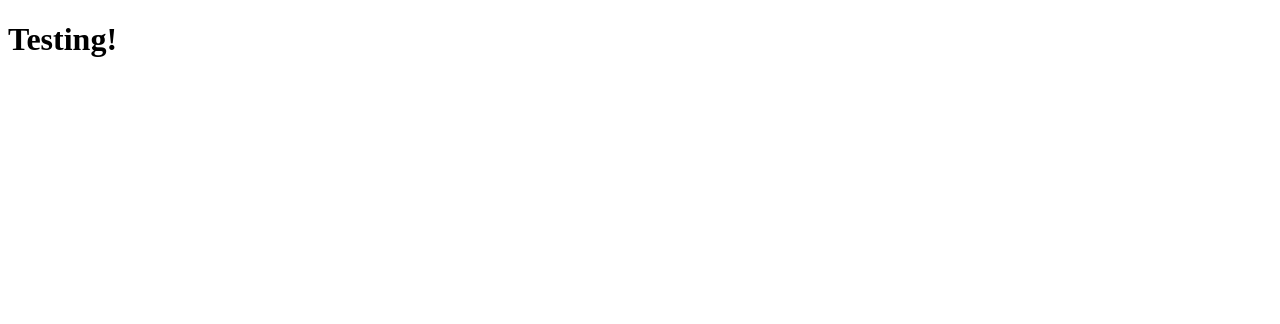
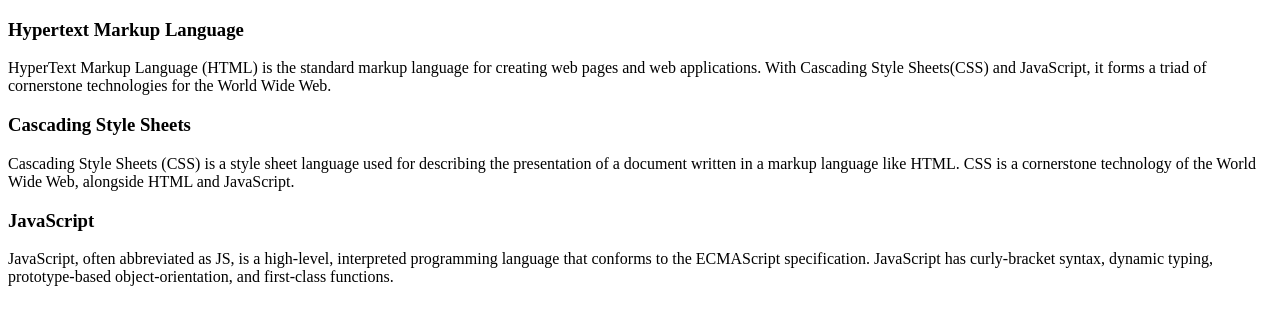
Before and after one commit to ChrisGitmed/react-practice, a React app in the folder react-accordion-component/: page / in a window 1280 px wide. Shown: the top 324 px of the page. Built offline with nearby package versions, Linux system fonts and the light colour scheme; the HTML template or start-up script is replaced by a standard one.

Commit message:
Added all the basic data.

```diff
--- a/react-accordion-component/src/accordion.jsx
+++ b/react-accordion-component/src/accordion.jsx
@@ -2,6 +2,42 @@ import React from 'react';
 
 export default class Accordion extends React.Component {
   render() {
-    return <h1>Testing!</h1>
+    return (
+      <div className="accordion">
+        <div>
+          <h3>Hypertext Markup Language</h3>
+        </div>
+        <div>
+          <p>
+            HyperText Markup Language (HTML) is the standard markup language
+            for creating web pages and web applications. With Cascading Style
+            Sheets(CSS) and JavaScript, it forms a triad of cornerstone
+            technologies for the World Wide Web.
+          </p>
+        </div>
+        <div>
+          <h3>Cascading Style Sheets</h3>
+        </div>
+        <div>
+          <p>
+            Cascading Style Sheets (CSS) is a style sheet language used for
+            describing the presentation of a document written in a markup
+            language like HTML. CSS is a cornerstone technology of the World
+            Wide Web, alongside HTML and JavaScript.
+          </p>
+        </div>
+        <div>
+          <h3>JavaScript</h3>
+        </div>
+        <div>
+          <p>
+            JavaScript, often abbreviated as JS, is a high-level, interpreted
+            programming language that conforms to the ECMAScript specification.
+            JavaScript has curly-bracket syntax, dynamic typing, prototype-based
+            object-orientation, and first-class functions.
+          </p>
+        </div>
+      </div>
+    )
   }
 }
```
